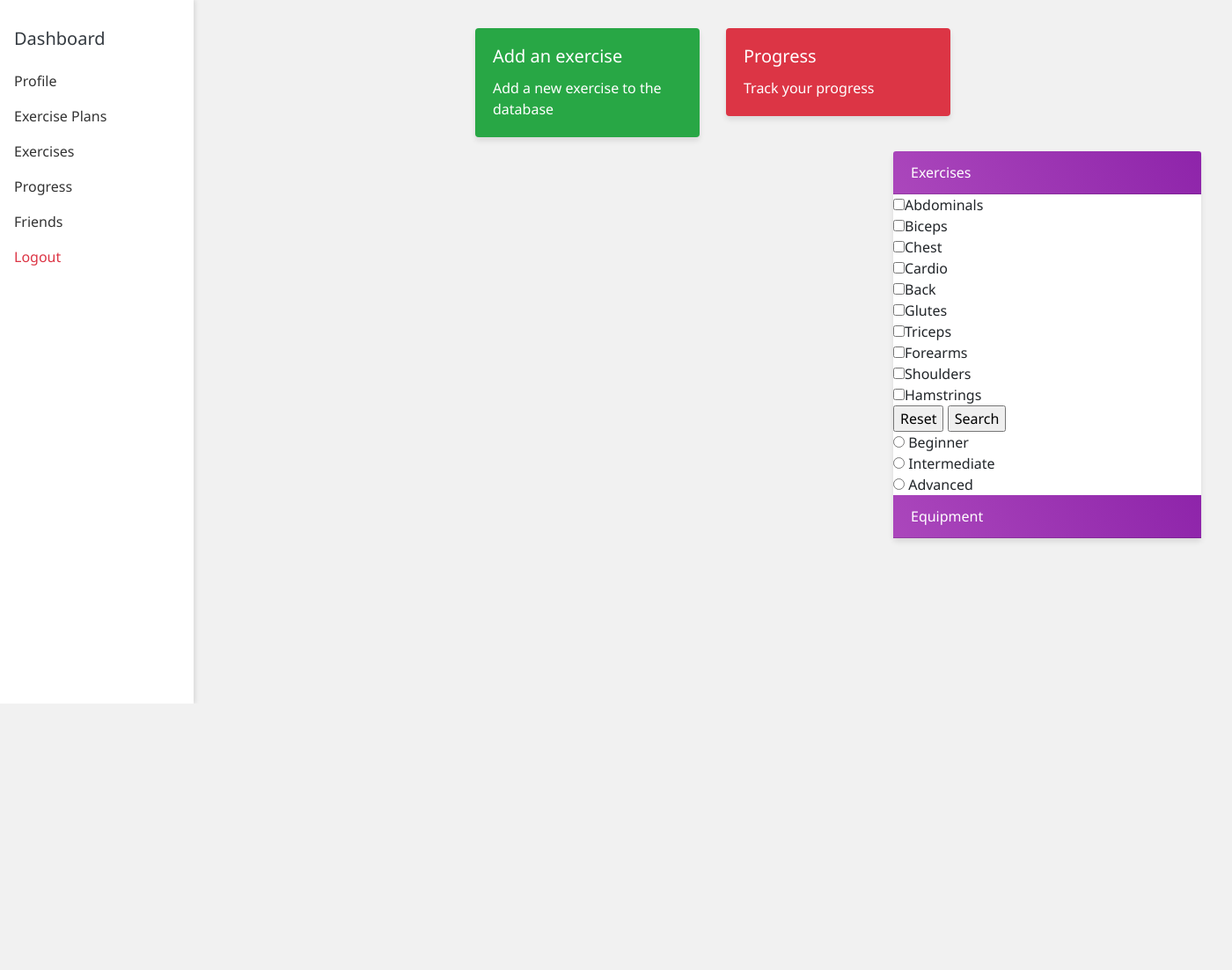
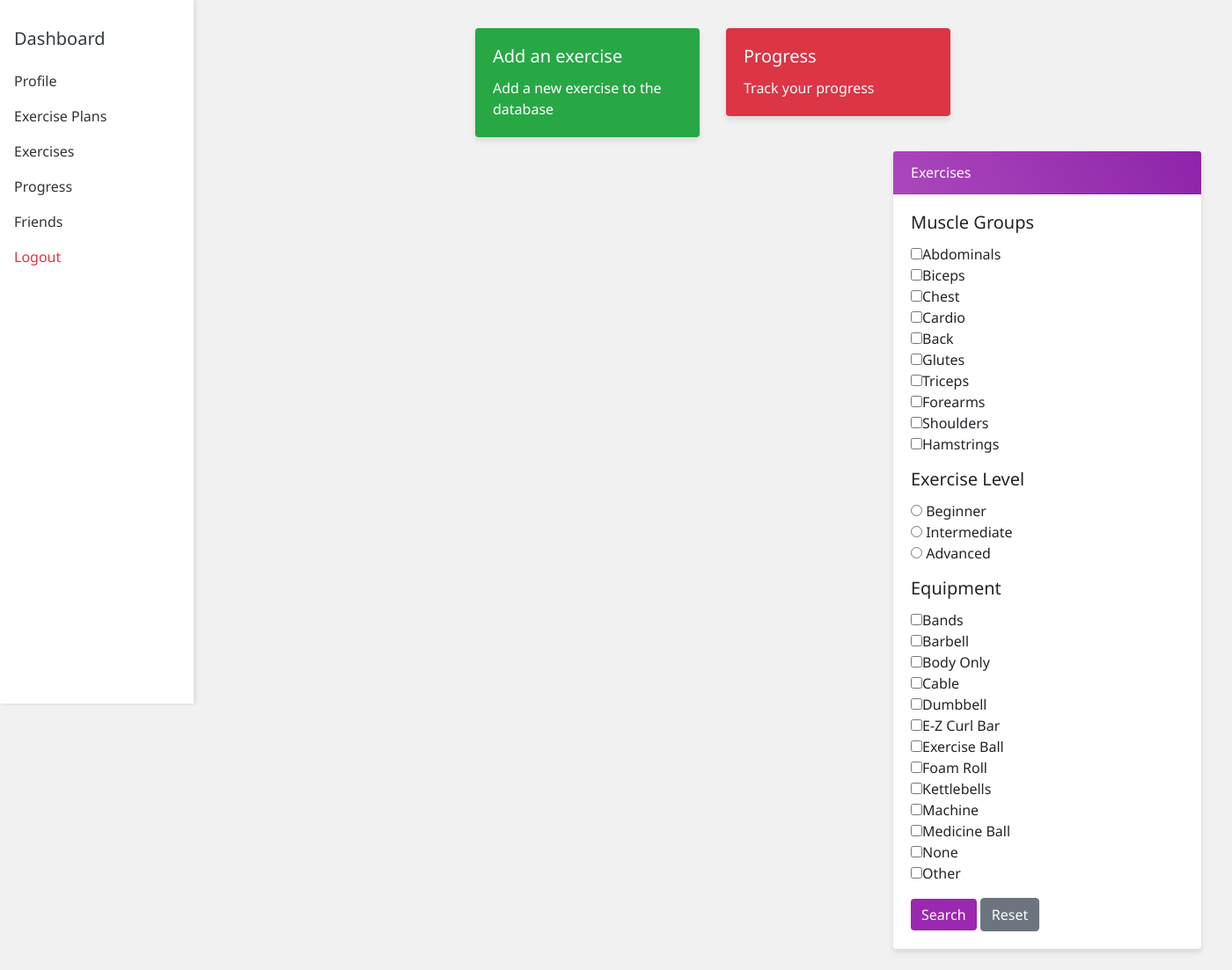
Before and after one commit to nalahaideb/ciss430project, a Flask app: template site/app/templates/exercise_list.html in a window 1400 px wide. Shown: the whole page at 88% size. Before the commit the page ends 800 px from the top, so only its background shows below. Run offline with Flask 3, Linux system fonts and the light colour scheme; the template is opened without the code that fills it, so the values that code supplies are empty; some libraries are stand-ins or nearby versions.

Commit message:
oh my god fuck html, filtering one step away from working just saving this for now

```diff
--- a/site/app/routes.py
+++ b/site/app/routes.py
@@ -261,34 +261,34 @@ def exercise_plan(username):
 def exercise_list(username):
     if current_user.username != username:
         return redirect(url_for('login'))
-    muscle_groups = None
-    exercises = None
-    equipment = None
+    muscle_groups = list_muscles()
+    exercises = []
+    default_equipment = list_equipment()
     ex_level = None
     name = None
     if request.method == 'POST':
         ex_level = request.form.get('ex_level')
         muscle_groups = request.form.getlist('muscle_group')
-        if muscle_groups == None:
+        #not polling from equip_group, go to hell html
+        selected_equipment = request.form.get('equip_group')
+        print("!!!!!!!!!!!!SELECTIONS!!!!!!!!!!!!\n", muscle_groups, "\n\n", selected_equipment)
+        if len(muscle_groups) <= 0:
             muscle_groups = list_muscles()
-        equipment = request.form.get('equip_group')
-        #print("EQUIP TYPE=", type(equipment))
-        if equipment == None:
-            equipment = list_equipment()
+        if selected_equipment == None:
+            selected_equipment = default_equipment
         #ill add this when i can implement it correctly
-        #ex_name = request.form.get('search_field')
-        exercises = get_exercises(muscle_groups, equipment, ex_level, name)
-        #print(exercises)
-    return render_template('exercise_list.html', user=current_user, exercises=exercises, equipment=equipment, muscle_groups=muscle_groups, ex_level=ex_level, name=name)
+        #name = request.form.get('search_field')
+        print("SELECTED EQUIPMENT", selected_equipment)
+        exercises = get_exercises(muscle_groups, selected_equipment, ex_level, name)
+
+    return render_template('exercise_list.html', user=current_user, exercises=exercises, equipment_list=default_equipment, muscle_groups=muscle_groups, ex_level=ex_level, name=name)
 
 @app.route('/<username>/exercise_plan', methods=['GET', 'POST'])
 @login_required
 def view_function(username):
     if current_user.username != username:
         return redirect(url_for('login'))
-    exercises = [
-        {'id': 1, 'name': 'Exercise A', 'level': 'Beginner', 'muscle_group': 'Group X'}
-    ]
+
     now_utc = datetime.now(pytz.utc)
     current_timezone = pytz.timezone('America/Chicago')
     now_local = now_utc.astimezone(current_timezone)
@@ -305,15 +305,12 @@ def verify_user():
     if not user or not email or not password:
         return "Error: Please fill in all fields.", 400
 
-    # check if the username or email already exists in the database
-    # existing_user = User.query.filter_by(username=username).first()
-    # existing_email = User.query.filter_by(email=email).first()
     existing_user = None
     existing_email = None
     OTP = generate_OTP()
     valid = verify_new_user(user, email, OTP) #replace with bool check for email/user uniqueness, OTP and password conf
     if valid:
         send_auth_email(email, user)
-        return render_template('verify.html', username=user, email=email, password=password)
+        return render_template('verify.html', username=user, email=email, password=password, OTP_CODE=OTP)
     else:
         return render_template('register.html')
--- a/site/app/templates/exercise_list.html
+++ b/site/app/templates/exercise_list.html
@@ -75,6 +75,9 @@
               <div class="card mb-4">
                 <div class="card-header">Exercises</div>
                 <form method="POST">
+                  <div class="card-body">
+                    <h5 class="card-title">Muscle Groups</h5>
+                    <div class="form-group">
                       <input type="checkbox" name="muscle_group" value="Abdominals">Abdominals<br>
                       <input type="checkbox" name="muscle_group" value="Biceps">Biceps<br>
                       <input type="checkbox" name="muscle_group" value="Chest">Chest<br>
@@ -85,34 +88,35 @@
                       <input type="checkbox" name="muscle_group" value="Forearms">Forearms<br>
                       <input type="checkbox" name="muscle_group" value="Shoulders">Shoulders<br>
                       <input type="checkbox" name="muscle_group" value="Hamstrings">Hamstrings<br>
-                        <input type="reset" value="Reset">
-                        <input type="submit" value="Search">
-                        <br>
+                    </div>
+
+                    <h5 class="card-title">Exercise Level</h5>
+                    <div class="form-group">
                       <input type="radio" name="ex_level" value="Beginner"> Beginner<br>
                       <input type="radio" name="ex_level" value="Intermediate"> Intermediate<br>
                       <input type="radio" name="ex_level" value="Advanced"> Advanced<br>
+                    </div>
+
+                    <h5 class="card-title">Equipment</h5>
+                    <div class="form-group">
+                      <input type="checkbox" name="equip_group" value="Bands">Bands<br>
+                      <input type="checkbox" name="equip_group" value="Barbell">Barbell<br>
+                      <input type="checkbox" name="equip_group" value="Body Only">Body Only<br>
+                      <input type="checkbox" name="equip_group" value="Cable">Cable<br>
+                      <input type="checkbox" name="equip_group" value="Dumbbell">Dumbbell<br>
+                      <input type="checkbox" name="equip_group" value="E-Z Curl Bar">E-Z Curl Bar<br>
+                      <input type="checkbox" name="equip_group" value="Exercise Ball">Exercise Ball<br>
+                      <input type="checkbox" name="equip_group" value="Foam Roll">Foam Roll<br>
+                      <input type="checkbox" name="equip_group" value="Kettlebells">Kettlebells<br>
+                      <input type="checkbox" name="equip_group" value="Machine">Machine<br>
+                      <input type="checkbox" name="equip_group" value="Medicine Ball">Medicine Ball<br>
+                      <input type="checkbox" name="equip_group" value="None">None<br>
+                      <input type="checkbox" name="equip_group" value="Other">Other<br>
+                    </div>
+                    <button type="submit" class="btn btn-primary">Search</button>
+                    <input type="reset" value="Reset" class="btn btn-secondary">
+                  </div>
                 </form>
-                    <div class="card-header">Equipment</div>
-                    <form method="POST">
-                      {% for e in equipment %}
-                      <input type="checkbox" name="equip_group" value="{{e}}">{{e}}<br>
-                      {% endfor %}
-                    </form>
-                    <!-- <div class="card mt-4"> -->
-                <!--     <div class="card-header">Equipment</div> -->
-                <!--     <div class="card-body"> -->
-                <!--         <form method="POST"> -->
-                <!--             {% for equipment in equipment_list %} -->
-                <!--                 <div class="form-check"> -->
-                <!--                     <input class="form-check-input" type="checkbox" name="equipment" value="{{ equipment }}" id="equipment_{{ loop.index }}"> -->
-                <!--                     <label class="form-check-label" for="equipment_{{ loop.index }}"> -->
-                <!--                         {{ equipment }} -->
-                <!--                     </label> -->
-                <!--                 </div> -->
-                <!--             {% endfor %} -->
-                <!--             <input type="submit" value="Filter by Equipment"> -->
-                <!--         </form> -->
-                <!--     </div> -->
               </div>
             </div>
 
@@ -138,3 +142,13 @@
     </div>
 </div>
 {% endblock %}
+                        <!-- <form method="POST"> -->
+                        <!--     {% for equipment in equipment_list %} -->
+                        <!--         <div class="form-check"> -->
+                        <!--             <input class="form-check-input" type="checkbox" name="equip_group" value="{{ equipment }}" id="equipment_{{ loop.index }}"> -->
+                        <!--             <label class="form-check-label" for="equipment_{{ loop.index }}"> -->
+                        <!--               {{ equipment }} -->
+                        <!--             </label> -->
+                        <!--         </div> -->
+                        <!--     {% endfor %} -->
+                        <!-- </form> -->
```
Also changed, not shown: code/db_tables/recreate_db.py (+7 -7 lines), site/app/backend_functions/exercise_backend.py (+42 -29 lines), code/db_tables/megaGymDataset.csv (renamed from data/megaGymDataset.csv). Lines whose indentation alone changed are shown as unchanged.
